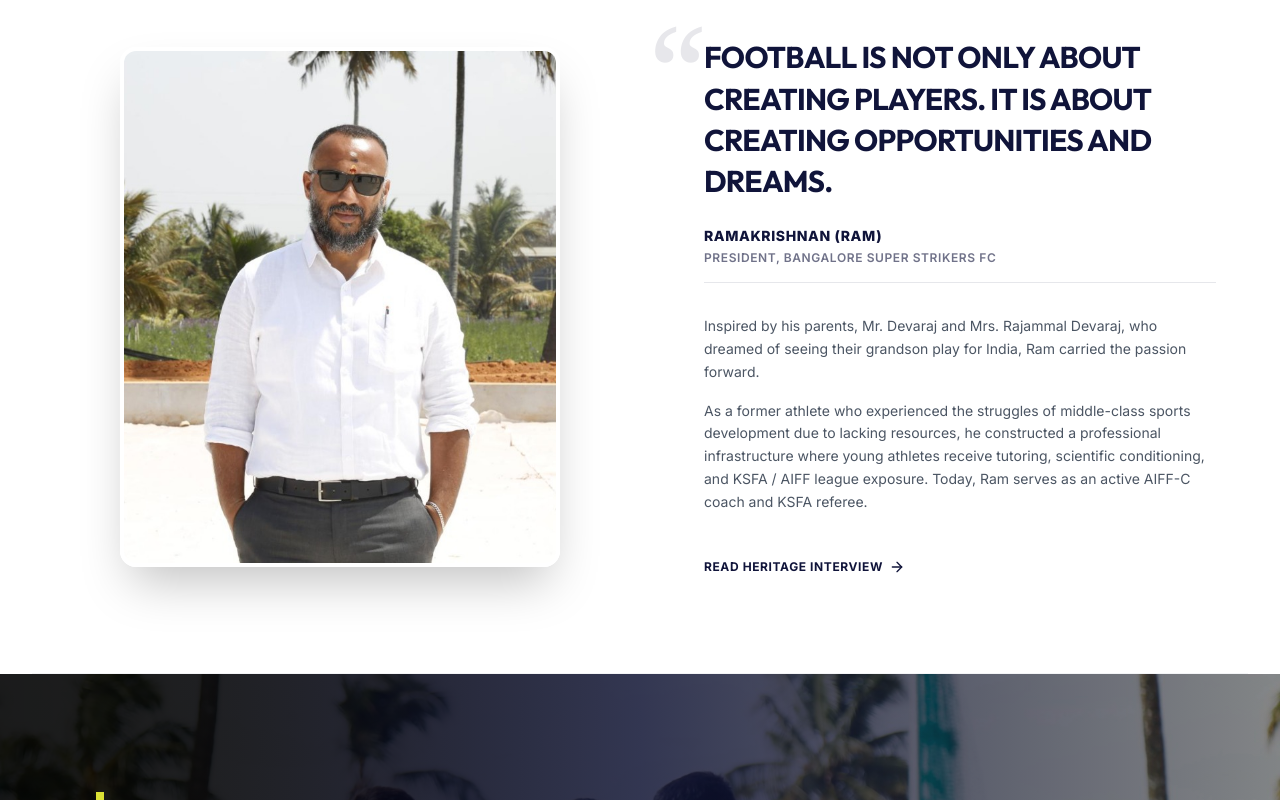
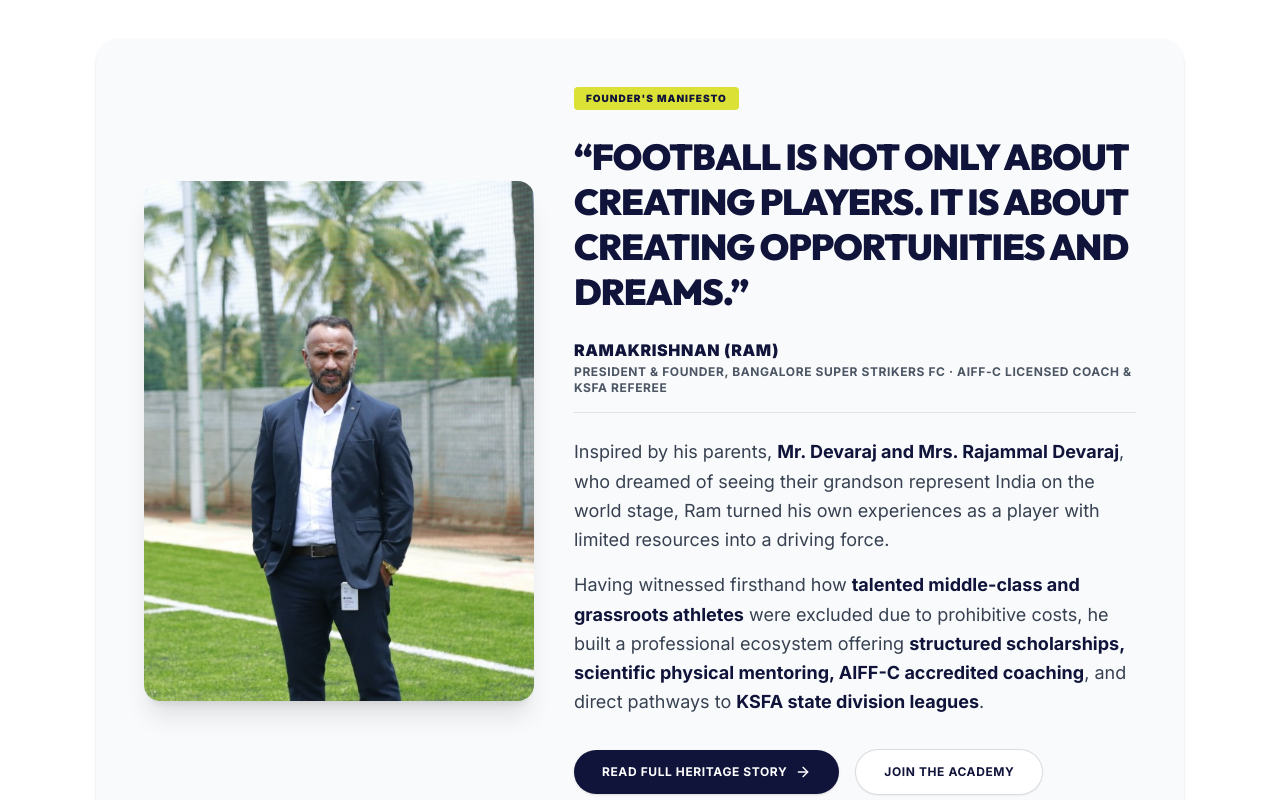
Before and after one commit to Shree-varshan-430/Super-Striker-International, a Next.js app: page / in a window 1280 px wide. Shown: the part 5920-6720 px from the top of the page. Built offline with nearby package versions, Linux system fonts and the light colour scheme.

Commit message:
style: optimize homepage Stories Behind The Vision section with reduced gap, larger text, and highlighted keywords

```diff
--- a/src/app/page.tsx
+++ b/src/app/page.tsx
@@ -383,67 +383,75 @@
         {/* 9. FOUNDER & HERITAGE PROFILE NOTE (MAGAZINE INTERVIEW - LIGHT & ENLARGED PORTRAIT) */}
         <motion.section
           {...sectionAnimProps}
-          className="py-24 px-4 sm:px-6 lg:px-8 max-w-[95%] mx-auto bg-white border-b border-gray-100 select-none"
+          className="py-20 sm:py-24 px-4 sm:px-6 lg:px-8 max-w-6xl 2xl:max-w-7xl mx-auto bg-white border-b border-gray-100 select-none"
         >
-          <div className="text-center mb-16">
-            <span className="text-[10px] font-black uppercase tracking-widest text-[#DCE135] bg-[#10143A] px-2.5 py-0.5 rounded">
+          <div className="text-center mb-12 sm:mb-16">
+            <span className="text-[10px] font-black uppercase tracking-widest text-[#DCE135] bg-[#10143A] px-3 py-1 rounded">
               HERITAGE INTERVIEWS
             </span>
             <h2 className="font-display text-3xl sm:text-5xl font-black uppercase tracking-tight text-[#10143A] mt-2">
               Stories Behind The Vision
             </h2>
-            <div className="h-1 w-12 bg-[#10143A] mx-auto mt-4" />
+            <div className="h-1.5 w-16 bg-[#10143A] mx-auto mt-4" />
           </div>
 
-          <div className="grid grid-cols-1 lg:grid-cols-12 gap-12 items-center">
-            {/* Portrait Image with floating hover effect - ENLARGED to lg:col-span-6 */}
-            <div className="lg:col-span-6 flex justify-center">
+          <div className="grid grid-cols-1 lg:grid-cols-12 gap-8 lg:gap-10 items-center bg-gray-50 rounded-3xl p-6 sm:p-10 lg:p-12 shadow-sm">
+            {/* Portrait Image with crisp 4K rendering */}
+            <div className="lg:col-span-5 flex justify-center w-full">
               <motion.div
-                whileHover={{ y: -6, rotate: -1 }}
+                whileHover={{ y: -4 }}
                 transition={{ type: "spring", stiffness: 200 }}
-                className="relative h-[520px] w-full max-w-[440px] rounded-2xl overflow-hidden shadow-2xl border-4 border-white"
+                className="relative aspect-[3/4] w-full max-w-[440px] min-h-[380px] sm:min-h-[460px] rounded-2xl overflow-hidden shadow-xl"
               >
                 <Image
-                  src="/images/founder-portrait.jpg"
+                  src="/images/founder-pitch-standing.jpg"
                   alt="Ramakrishnan President Portrait"
                   fill
+                  unoptimized
                   className="object-cover object-top"
-                  sizes="440px"
+                  sizes="(max-w-768px) 100vw, 440px"
+                  priority
                 />
               </motion.div>
             </div>
 
-            {/* Quote details - lg:col-span-6 */}
-            <div className="lg:col-span-6 flex flex-col gap-6 text-left relative pl-4 lg:pl-10">
-              <div className="absolute left-0 top-0 text-[#10143A]/10 font-serif text-9xl pointer-events-none select-none -translate-x-4 -translate-y-8">
-                “
+            {/* Quote and Vision Details */}
+            <div className="lg:col-span-7 flex flex-col gap-6 text-left relative">
+              <span className="text-[10px] font-black uppercase tracking-widest text-[#10143A] bg-[#DCE135] px-3 py-1 rounded w-fit">
+                FOUNDER&#39;S MANIFESTO
+              </span>
+
+              <p className="font-display text-2xl sm:text-3xl lg:text-4xl font-black uppercase tracking-tight text-[#10143A] leading-tight">
+                &ldquo;Football is not only about creating players. It is about creating opportunities and dreams.&rdquo;
+              </p>
+
+              <div className="flex flex-col text-xs uppercase tracking-wider border-b border-[#10143A]/10 pb-4">
+                <span className="text-[#10143A] text-base font-black">Ramakrishnan (Ram)</span>
+                <span className="text-[#4B5563] text-xs font-bold mt-0.5">President & Founder, Bangalore Super Strikers FC &middot; AIFF-C Licensed Coach & KSFA Referee</span>
               </div>
 
-              <p className="font-display text-2xl sm:text-3xl font-bold uppercase tracking-tight text-[#10143A] relative z-10 leading-snug">
-                Football is not only about creating players. It is about creating opportunities and dreams.
-              </p>
-
-              <div className="flex flex-col text-xs font-bold uppercase tracking-wider text-[#10143A]/60 border-b border-[#10143A]/10 pb-4 mb-2">
-                <span className="text-[#10143A] text-sm font-extrabold">Ramakrishnan (Ram)</span>
-                <span className="mt-1 font-semibold">President, Bangalore Super Strikers FC</span>
-              </div>
-
-              <div className="space-y-4 text-sm text-[#4B5563] leading-relaxed">
+              <div className="space-y-4 text-base sm:text-lg text-[#374151] leading-relaxed">
                 <p>
-                  Inspired by his parents, Mr. Devaraj and Mrs. Rajammal Devaraj, who dreamed of seeing their grandson play for India, Ram carried the passion forward.
+                  Inspired by his parents, <strong className="text-[#10143A] font-bold">Mr. Devaraj and Mrs. Rajammal Devaraj</strong>, who dreamed of seeing their grandson represent India on the world stage, Ram turned his own experiences as a player with limited resources into a driving force.
                 </p>
                 <p>
-                  As a former athlete who experienced the struggles of middle-class sports development due to lacking resources, he constructed a professional infrastructure where young athletes receive tutoring, scientific conditioning, and KSFA / AIFF league exposure. Today, Ram serves as an active AIFF-C coach and KSFA referee.
+                  Having witnessed firsthand how <strong className="text-[#10143A] font-bold">talented middle-class and grassroots athletes</strong> were excluded due to prohibitive costs, he built a professional ecosystem offering <strong className="text-[#10143A] font-bold">structured scholarships, scientific physical mentoring, AIFF-C accredited coaching</strong>, and direct pathways to <strong className="text-[#10143A] font-bold">KSFA state division leagues</strong>.
                 </p>
               </div>
 
-              <div className="mt-4">
+              <div className="pt-2 flex flex-wrap gap-4 items-center">
                 <Link
                   href="/about"
-                  className="inline-flex items-center gap-1.5 text-xs font-bold uppercase tracking-wider text-[#10143A] hover:opacity-85 transition-opacity"
+                  className="inline-flex items-center gap-2 rounded-full bg-[#10143A] text-white px-7 py-3.5 text-xs font-bold uppercase tracking-wider hover:bg-[#DCE135] hover:text-[#10143A] transition-all shadow-sm"
                 >
-                  Read Heritage Interview
+                  Read Full Heritage Story
                   <ArrowRight className="h-4 w-4" />
+                </Link>
+                <Link
+                  href="/contact"
+                  className="inline-flex items-center gap-2 rounded-full bg-white text-[#10143A] border border-[#10143A]/15 px-7 py-3.5 text-xs font-bold uppercase tracking-wider hover:bg-gray-100 transition-all shadow-xs"
+                >
+                  Join The Academy
                 </Link>
               </div>
             </div>
```
